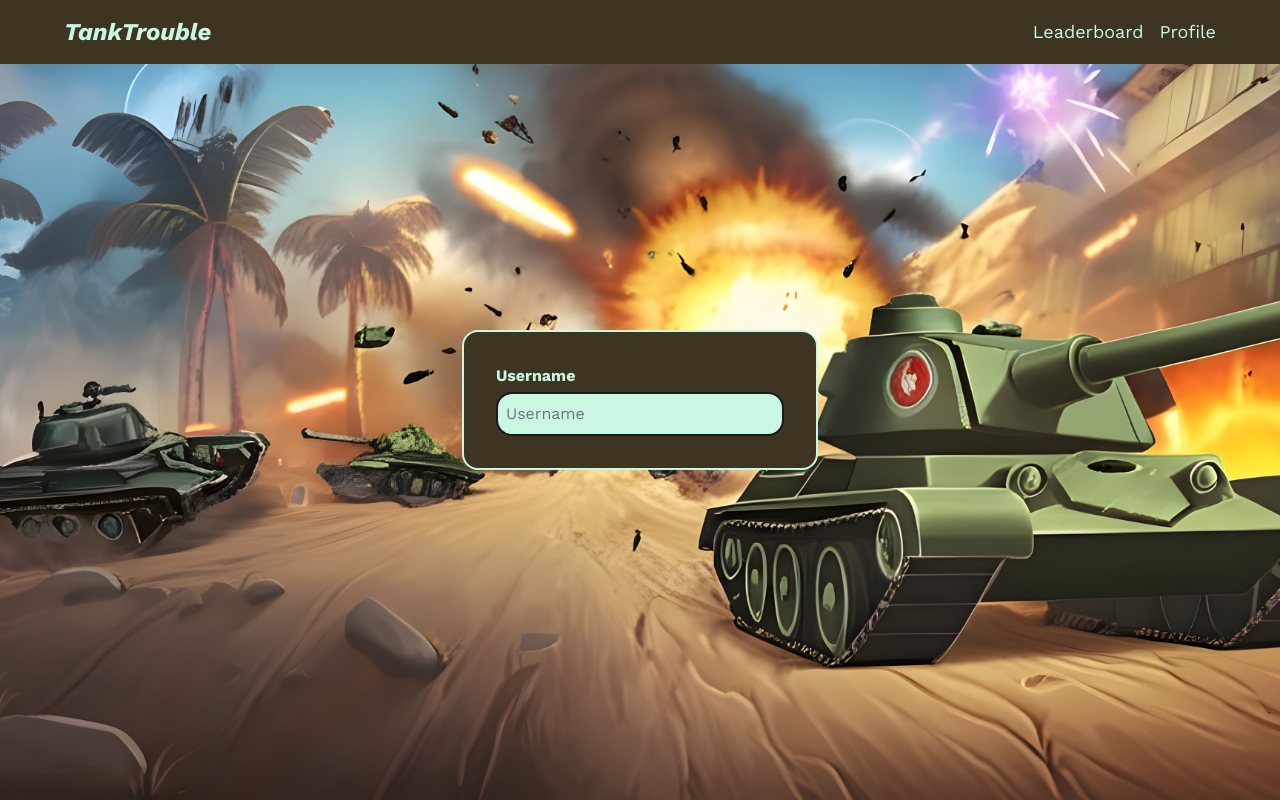
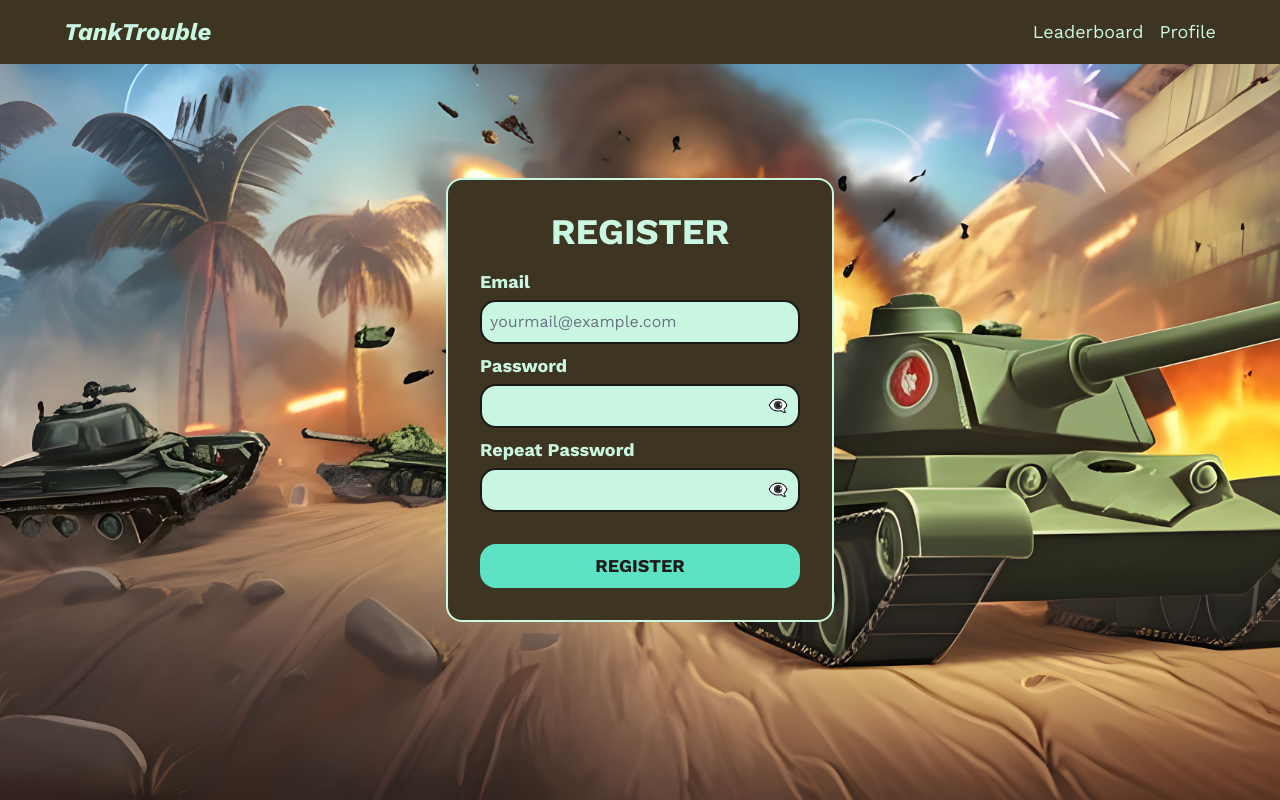
Before and after one commit to Potomoto17/Project-Tank-trouble, a SvelteKit app: page / in a window 1280 px wide. Built offline with nearby package versions, Linux system fonts and the light colour scheme.

Commit message:
added design for register form and created 2 new components: input and main button

```diff
--- /dev/null
+++ b/src/lib/components/Input.svelte
@@ -0,0 +1,50 @@
+<script lang="ts">
+	type props = {
+		inputId: string;
+		inputName: string;
+		inputType: string;
+		inputPlaceholder: string;
+	};
+
+	let { inputId, inputName, inputType, inputPlaceholder }: props = $props();
+
+	let canShowPassword = $state(false);
+
+	function togglePasswordVisibility() {
+		canShowPassword = !canShowPassword;
+	}
+
+	$effect(() => {
+		console.log(canShowPassword);
+	});
+</script>
+
+<div class="relative flex flex-col items-start justify-center gap-1">
+	<label for={inputId} class="text-blueNyanza text-lg font-bold">{inputName}</label>
+	<div class="relative w-full md:w-80">
+		<input
+			class="bg-blueNyanza focus:border-blueNyanza w-full rounded-2xl border-2 border-black p-2 pr-10 text-black"
+			type={inputType === 'password' && canShowPassword
+				? canShowPassword
+					? 'text'
+					: 'password'
+				: inputType}
+			id={inputId}
+			name={inputName.toLowerCase()}
+			placeholder={inputPlaceholder}
+		/>
+		{#if inputType === 'password'}
+			<button
+				type="button"
+				class="text-blueNyanza absolute top-1/2 right-3 -translate-y-1/2 transform"
+				onclick={togglePasswordVisibility}
+			>
+				{#if canShowPassword}
+					👁️
+				{:else if !canShowPassword}
+					👁️‍🗨️
+				{/if}
+			</button>
+		{/if}
+	</div>
+</div>
--- /dev/null
+++ b/src/lib/components/MainBtn.svelte
@@ -0,0 +1,15 @@
+<script lang="ts">
+	type props = {
+		href: string;
+		text: string;
+		addClass?: string;
+	};
+
+	let { href, text, addClass }: props = $props();
+</script>
+
+<a
+	{href}
+	class="bg-blueKeppel cursor-pointer rounded-2xl p-2 text-center text-lg font-bold text-black uppercase transition-all duration-150 ease-in-out hover:opacity-80 {addClass}"
+	>{text}</a
+>
--- a/src/routes/+page.svelte
+++ b/src/routes/+page.svelte
@@ -1,18 +1,30 @@
+<script lang="ts">
+	import Input from '$lib/components/Input.svelte';
+	import MainBtn from '$lib/components/MainBtn.svelte';
+</script>
+
 <section class="bgImg bg-dabBrown grid h-screen min-h-max place-items-center bg-cover p-[5vw]">
 	<form
 		action=""
-		class="bg-dabBrown border-blueNyanza flex w-full flex-col rounded-2xl border-2 p-8 md:w-max"
+		class="bg-dabBrown border-blueNyanza flex w-full flex-col gap-4 rounded-2xl border-2 p-8 md:w-max"
 	>
-		<div class="flex flex-col items-start justify-center gap-1">
-			<label for="username" class="text-blueNyanza font-bold">Username</label>
-			<input
-				class="bg-blueNyanza w-full rounded-2xl border-2 border-black p-2 text-black md:w-72"
-				type="text"
-				id="username"
-				name="username"
-				placeholder="Username"
+		<h1 class="text-blueNyanza text-center text-4xl font-bold">REGISTER</h1>
+		<div class="flex flex-col gap-2">
+			<Input
+				inputId="email"
+				inputName="Email"
+				inputType="email"
+				inputPlaceholder="yourmail@example.com"
+			/>
+			<Input inputId="password" inputName="Password" inputType="password" inputPlaceholder=" " />
+			<Input
+				inputId="repeatPassword"
+				inputName="Repeat Password"
+				inputType="password"
+				inputPlaceholder=""
 			/>
 		</div>
+		<MainBtn href="/" text="Register" addClass={'mt-4'} />
 	</form>
 </section>
 
```
